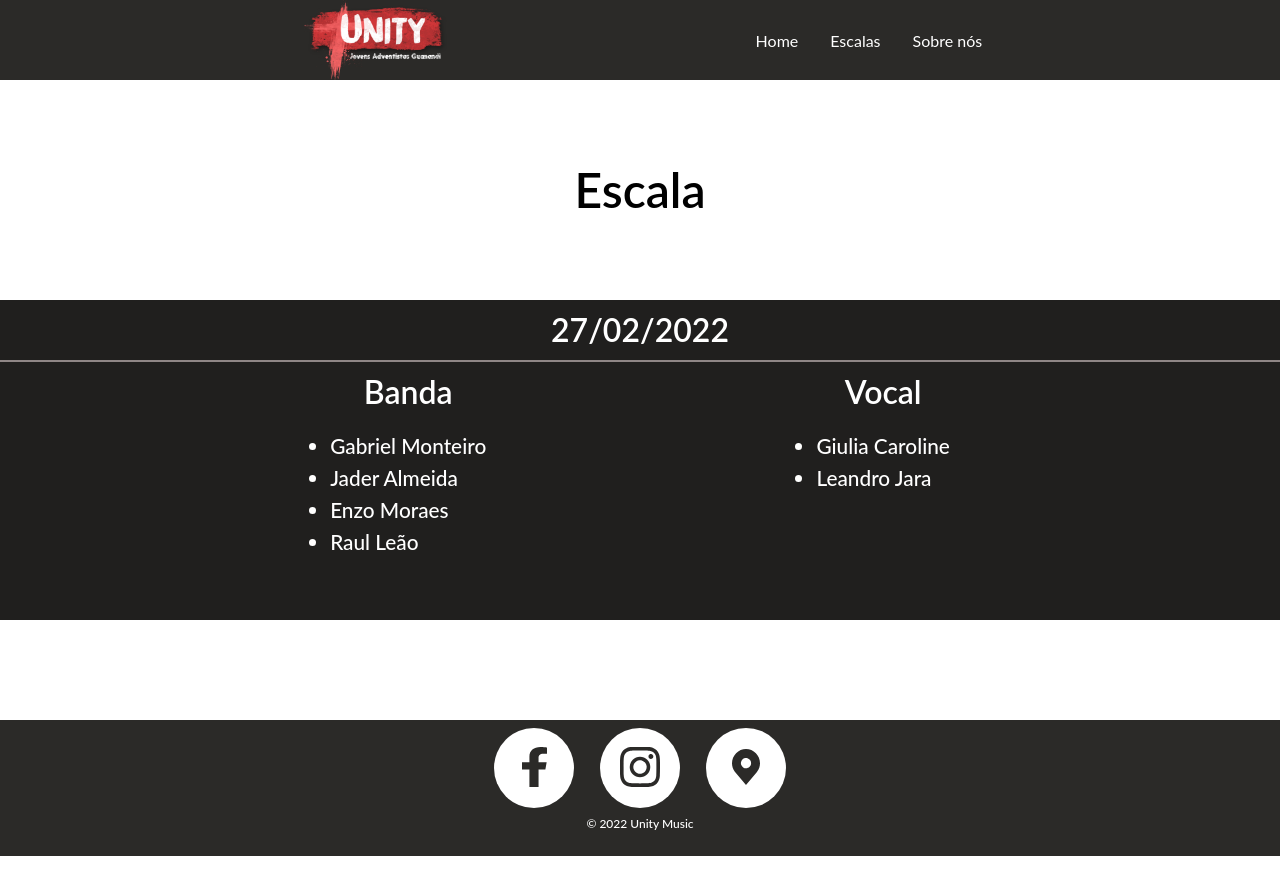
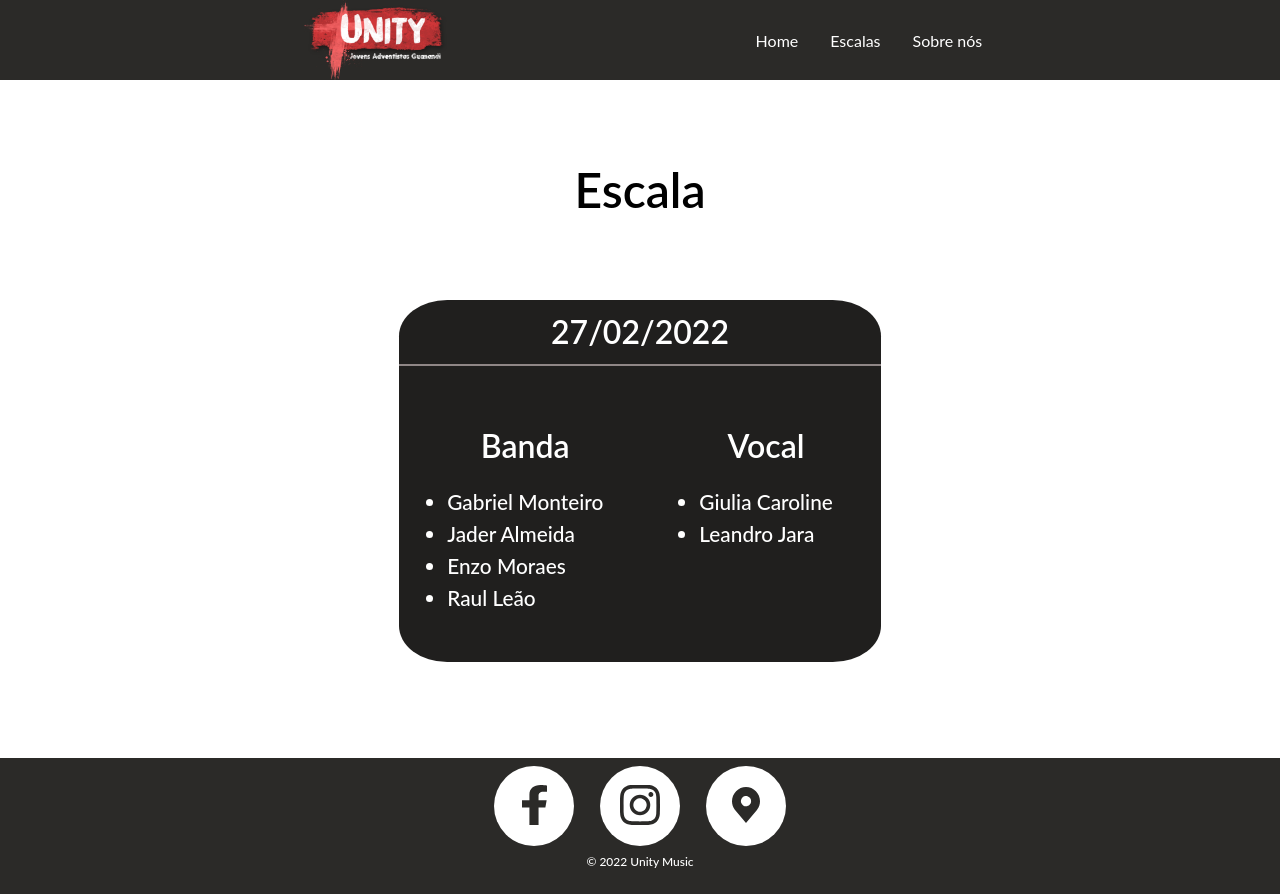
Before and after one commit to tech-unity/frontend-unity-music, a React (Create React App) app: page / in a window 1280 px wide. Before the commit the page ends 856 px from the top, so only its background shows below. Built offline with nearby package versions, Linux system fonts and the light colour scheme.

Commit message:
chore: css fluid scales

```diff
--- a/src/components/scale/Scale.styles.ts
+++ b/src/components/scale/Scale.styles.ts
@@ -1,10 +1,13 @@
 import styled from 'styled-components';
 
 export const Wrapper = styled.div`
-  width: 100%;
-  height: 40vh;
+  width: fit-content;
+  height: max-content;
   background-color: #201f1e;
 
+  border-radius: 10%;
+
+  margin-bottom: 6rem;
 `;
 
 export const HorizontalLine = styled.hr`
@@ -23,6 +26,8 @@ export const Band = styled.div`
   justify-content: start;
   align-items: center;
   gap: 8px;
+
+  padding: 3rem;
 `;
 
 export const Singers = styled.div`
@@ -31,6 +36,8 @@ export const Singers = styled.div`
   justify-content: start;
   align-items: center;
   gap: 8px;
+
+  padding: 3rem;
 `;
 
 export const List = styled.ul`
@@ -50,6 +57,6 @@ export const ListItem = styled.li`
 export const Header = styled.h3`
   font-weight: 600;
   font-size: 2rem;
-  line-height: 60px;
+  line-height: 4rem;
   color: #ffffff;
 `;
```
